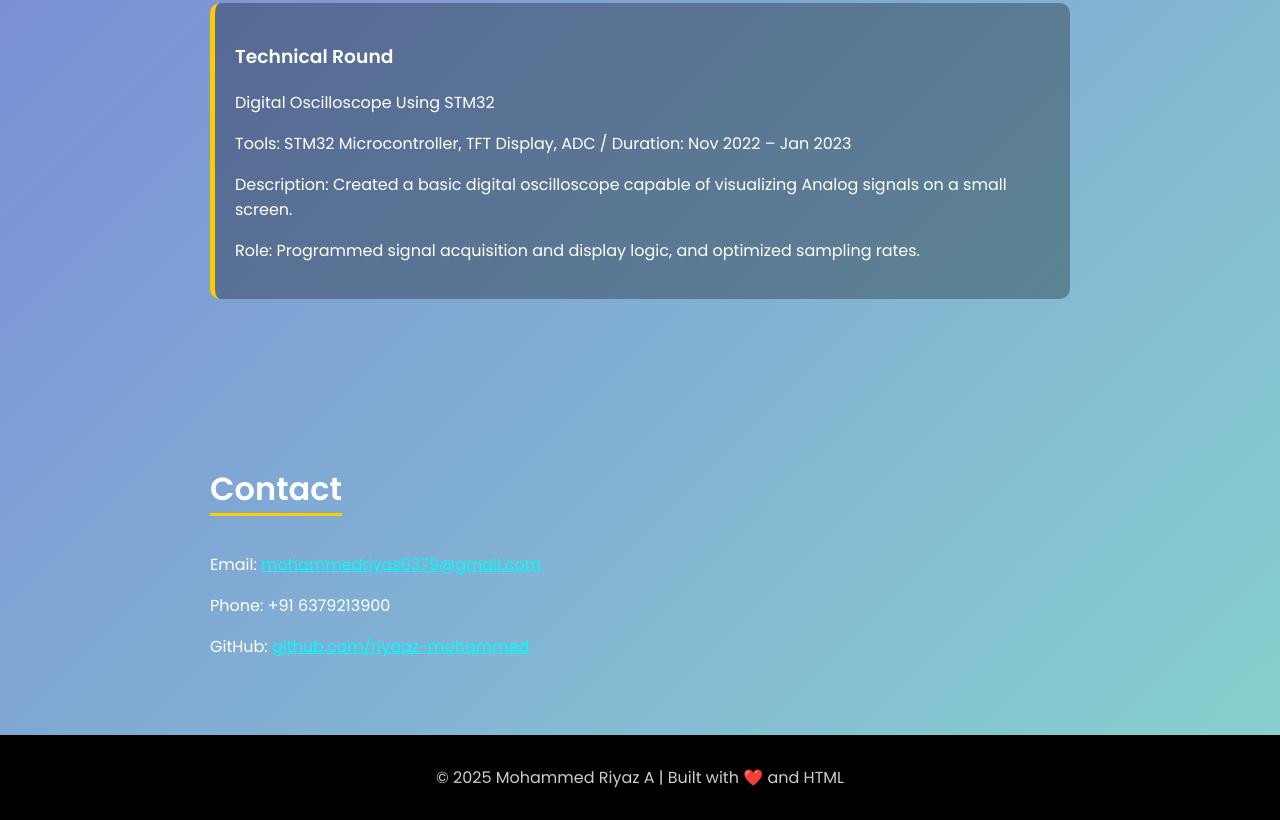
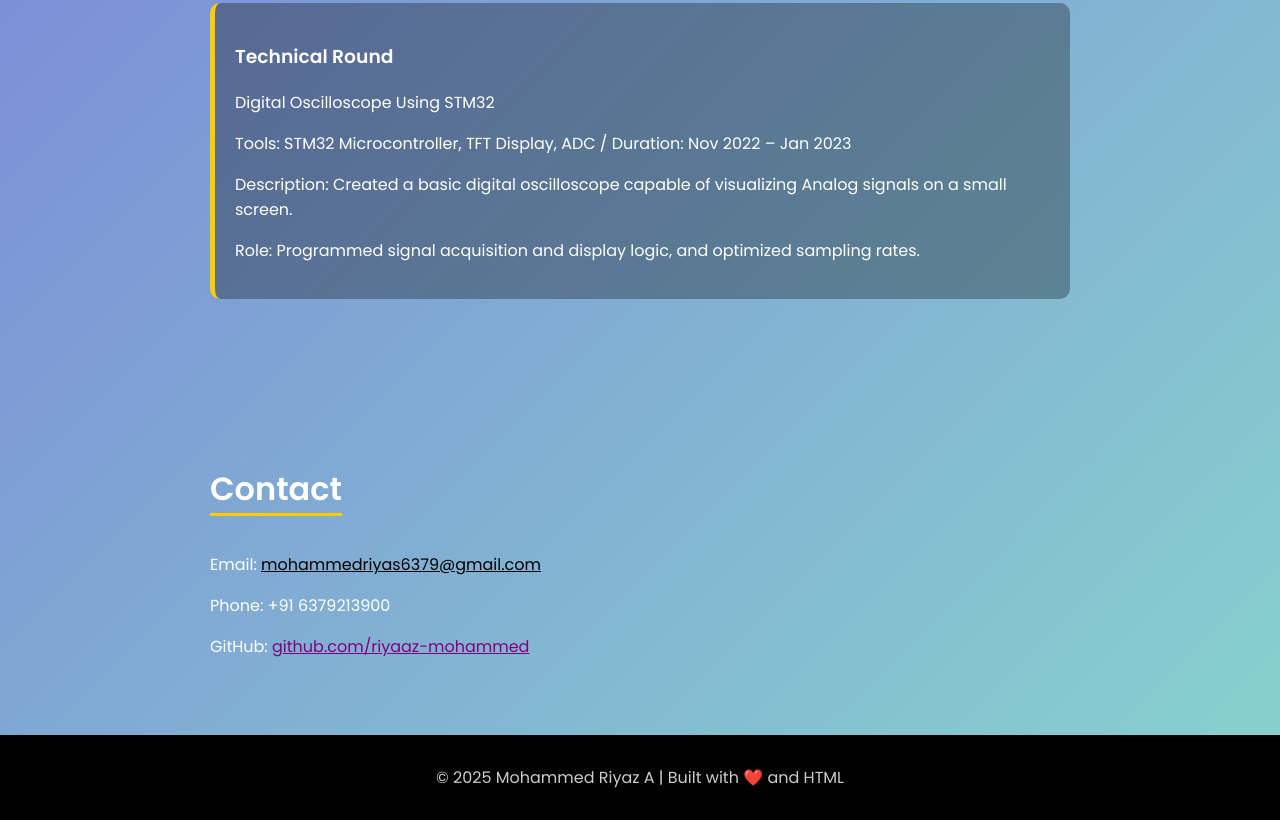
Before and after one commit to riyas-mohammed/riyaaaaz.github.io, a plain HTML site: page index.html in a window 1280 px wide. Shown: the part 2337-3157 px from the top of the page. Drawn offline with Linux system fonts and the light colour scheme.

Commit message:
Update index.html

```diff
--- a/index.html
+++ b/index.html
@@ -176,9 +176,9 @@ header {
 
   <section id="contact" class="section">
     <h2>Contact</h2>
-    <p>Email: <a href="mailto:mohammedriyas6379@gmail.com" style="color:#00ffff;">mohammedriyas6379@gmail.com</a></p>
+    <p>Email: <a href="mailto:mohammedriyas6379@gmail.com" style="color:#000000;">mohammedriyas6379@gmail.com</a></p>
     <p>Phone: +91 6379213900</p>
-    <p>GitHub: <a href="https://github.com/riyaaz-mohammed" target="_blank" style="color:#00ffff;">github.com/riyaaz-mohammed</a></p>
+    <p>GitHub: <a href="https://github.com/riyaaz-mohammed" target="_blank" style="color:#800080;">github.com/riyaaz-mohammed</a></p>
   </section>
 
   <footer>
```
